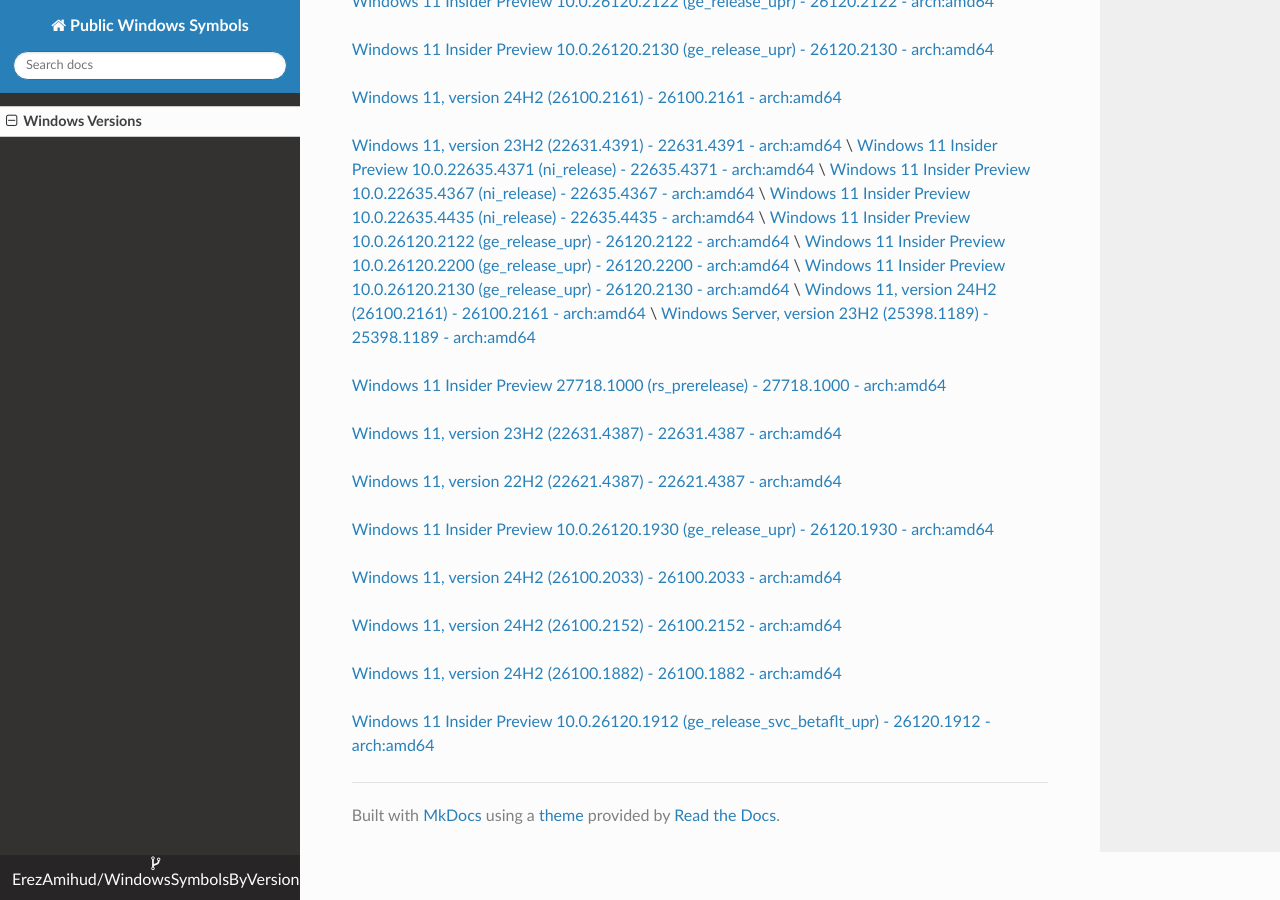
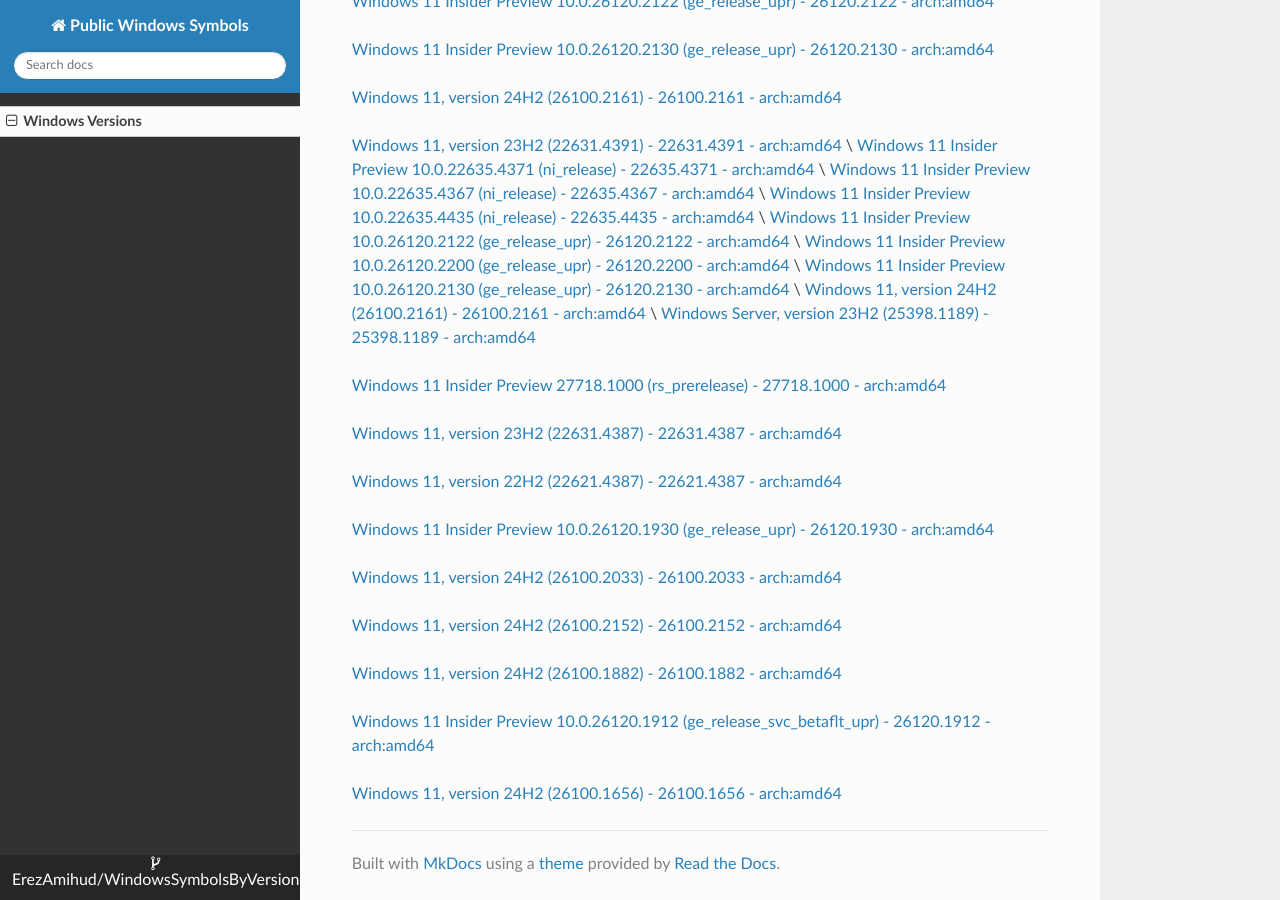
Before and after one commit to ErezAmihud/WindowsSymbolsByVersion, an MkDocs documentation site: the page built from docs/index.md, in a window 1280 px wide and 900 px high, scrolled down 4037 px. Built offline with MkDocs 1.6.1, drawn with Linux system fonts in a browser that asks for light colours; nearby versions of some CDN libraries.

Commit message:
Automated commit, add manifest for fae5cd98-5bb2-4420-b9f8-8fab03a8d3d8

```diff
--- a/docs/index.md
+++ b/docs/index.md
@@ -194,3 +194,6 @@
 
 
 [Windows 11 Insider Preview 10.0.26120.1912 (ge_release_svc_betaflt_upr) - 26120.1912 - arch:amd64](https://github.com/ErezAmihud/WindowsSymbolsByVersion/blob/main/manifests/d991198d-989d-4440-8d7f-9eb3096120a7.manifest)
+
+
+[Windows 11, version 24H2 (26100.1656) - 26100.1656 - arch:amd64](https://github.com/ErezAmihud/WindowsSymbolsByVersion/blob/main/manifests/fae5cd98-5bb2-4420-b9f8-8fab03a8d3d8.manifest)
```
Also changed, not shown: process_builds.json (+1 -1 lines), 1 other file.
